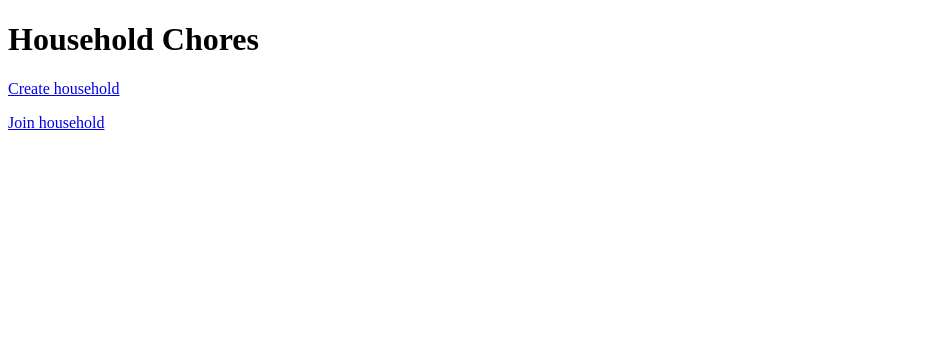
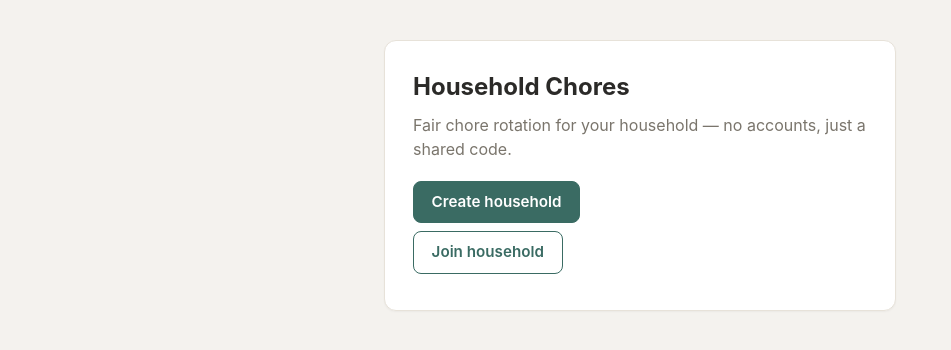
Before and after one commit to TOmelchenko/HouseholdChoresApp, a Django app: page / in a window 1280 px wide. Shown: the top 350 px of the page, without its empty margins (0-951 px from the left). Run offline with Django 5.2, Linux system fonts and the light colour scheme.

Commit message:
Add a simple shared design (base template, card layout, warm neutral palette)

```diff
--- /dev/null
+++ b/chores/templates/chores/base.html
@@ -0,0 +1,204 @@
+<!DOCTYPE html>
+<html lang="en">
+<head>
+  <meta charset="UTF-8">
+  <meta name="viewport" content="width=device-width, initial-scale=1">
+  <title>{% block title %}Household Chores{% endblock %}</title>
+  <style>
+    :root {
+      --bg: #f4f2ee;
+      --card: #ffffff;
+      --ink: #2b2a28;
+      --muted: #7a756c;
+      --border: #e7e2d9;
+      --accent: #3a6b63;
+      --accent-dark: #2c524c;
+      --overdue: #b3452e;
+      --overdue-bg: #fbeae5;
+      --chip-bg: #eef2ea;
+    }
+
+    * { box-sizing: border-box; }
+
+    body {
+      margin: 0;
+      padding: 2.5rem 1rem;
+      background: var(--bg);
+      color: var(--ink);
+      font-family: -apple-system, BlinkMacSystemFont, "Segoe UI", Roboto, Helvetica, Arial, sans-serif;
+      line-height: 1.5;
+    }
+
+    .page {
+      max-width: 32rem;
+      margin: 0 auto;
+    }
+
+    .card {
+      background: var(--card);
+      border: 1px solid var(--border);
+      border-radius: 0.75rem;
+      padding: 1.75rem;
+      box-shadow: 0 1px 2px rgba(0, 0, 0, 0.04);
+    }
+
+    .badge {
+      display: inline-block;
+      font-size: 0.85rem;
+      color: var(--muted);
+      background: var(--chip-bg);
+      border-radius: 999px;
+      padding: 0.3rem 0.8rem;
+      margin-bottom: 1rem;
+    }
+
+    .badge strong { color: var(--ink); }
+
+    h1 {
+      font-size: 1.5rem;
+      margin: 0 0 0.5rem;
+    }
+
+    h2 {
+      font-size: 1.05rem;
+      color: var(--muted);
+      margin: 1.75rem 0 0.75rem;
+      text-transform: uppercase;
+      letter-spacing: 0.04em;
+    }
+
+    p { margin: 0.5rem 0; }
+
+    label {
+      display: block;
+      font-size: 0.9rem;
+      color: var(--muted);
+      margin: 1rem 0 0.3rem;
+    }
+
+    input[type="text"] {
+      width: 100%;
+      padding: 0.6rem 0.7rem;
+      border: 1px solid var(--border);
+      border-radius: 0.5rem;
+      font-size: 1rem;
+      background: #fff;
+      color: var(--ink);
+    }
+
+    input[type="text"]:focus {
+      outline: 2px solid var(--accent);
+      outline-offset: 1px;
+    }
+
+    button, .btn {
+      display: inline-block;
+      font-size: 0.95rem;
+      font-weight: 600;
+      padding: 0.55rem 1.1rem;
+      border-radius: 0.5rem;
+      border: 1px solid var(--accent);
+      background: var(--accent);
+      color: #fff;
+      cursor: pointer;
+      text-decoration: none;
+    }
+
+    button:hover, .btn:hover { background: var(--accent-dark); border-color: var(--accent-dark); }
+
+    form.inline { display: inline; margin: 0; }
+
+    .btn-secondary {
+      background: transparent;
+      color: var(--accent);
+    }
+
+    .btn-secondary:hover { background: var(--chip-bg); color: var(--accent-dark); }
+
+    .actions { margin-top: 1.25rem; }
+
+    .actions form { margin-bottom: 0.6rem; }
+
+    ul.chore-list {
+      list-style: none;
+      margin: 0;
+      padding: 0;
+    }
+
+    ul.chore-list li {
+      display: flex;
+      align-items: center;
+      justify-content: space-between;
+      gap: 0.75rem;
+      padding: 0.75rem 0.9rem;
+      border: 1px solid var(--border);
+      border-radius: 0.5rem;
+      margin-bottom: 0.6rem;
+    }
+
+    ul.chore-list li.overdue {
+      background: var(--overdue-bg);
+      border-color: #eecbc0;
+    }
+
+    .chore-name { font-weight: 600; }
+
+    .chore-due {
+      display: block;
+      font-size: 0.85rem;
+      color: var(--muted);
+      font-weight: normal;
+    }
+
+    .overdue .chore-due, .overdue-tag {
+      color: var(--overdue);
+      font-weight: 600;
+    }
+
+    .empty-state {
+      color: var(--muted);
+      padding: 1rem 0;
+    }
+
+    .code-chip {
+      font-size: 2.25rem;
+      font-weight: 700;
+      letter-spacing: 0.15em;
+      background: var(--chip-bg);
+      border-radius: 0.6rem;
+      padding: 0.6rem 1rem;
+      text-align: center;
+      margin: 1rem 0;
+    }
+
+    .error {
+      color: var(--overdue);
+      background: var(--overdue-bg);
+      border-radius: 0.5rem;
+      padding: 0.6rem 0.8rem;
+      font-size: 0.9rem;
+    }
+
+    .footer-link { margin-top: 1.5rem; font-size: 0.9rem; }
+    .footer-link a { color: var(--accent); }
+
+    nav.links a {
+      display: block;
+      margin: 0.4rem 0;
+      color: var(--accent);
+      font-weight: 600;
+      text-decoration: none;
+    }
+
+    nav.links a:hover { text-decoration: underline; }
+  </style>
+  {% block extra_head %}{% endblock %}
+</head>
+<body>
+  <div class="page">
+    <div class="card">
+      {% block content %}{% endblock %}
+    </div>
+  </div>
+</body>
+</html>
--- a/chores/templates/chores/landing.html
+++ b/chores/templates/chores/landing.html
@@ -1,12 +1,12 @@
-<!DOCTYPE html>
-<html lang="en">
-<head>
-  <meta charset="UTF-8">
-  <title>Household Chores</title>
-</head>
-<body>
+{% extends "chores/base.html" %}
+
+{% block title %}Household Chores{% endblock %}
+
+{% block content %}
   <h1>Household Chores</h1>
-  <p><a href="{% url 'create_household' %}">Create household</a></p>
-  <p><a href="{% url 'join_household' %}">Join household</a></p>
-</body>
-</html>
+  <p style="color: var(--muted);">Fair chore rotation for your household — no accounts, just a shared code.</p>
+  <div class="actions">
+    <p><a class="btn" href="{% url 'create_household' %}">Create household</a></p>
+    <p><a class="btn btn-secondary" href="{% url 'join_household' %}">Join household</a></p>
+  </div>
+{% endblock %}
```
Also changed, not shown: chores/templates/chores/chore_history.html (+14 -14 lines), chores/templates/chores/create_household.html (+9 -10 lines), chores/templates/chores/household_created.html (+8 -11 lines), chores/templates/chores/household_joined.html (+7 -10 lines), chores/templates/chores/join_household.html (+10 -11 lines), chores/templates/chores/my_chores.html (+22 -23 lines).
